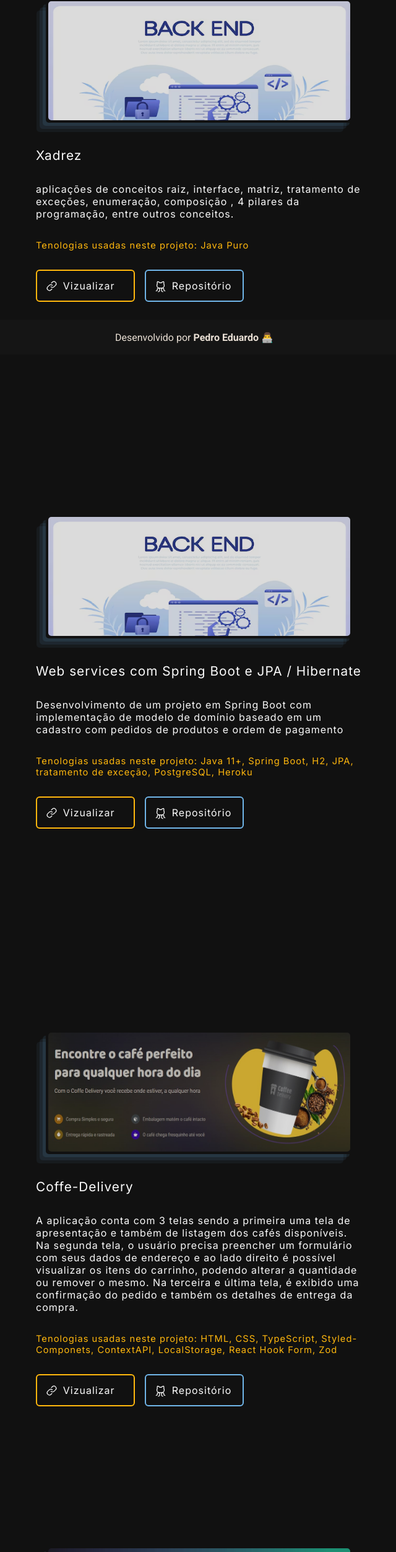
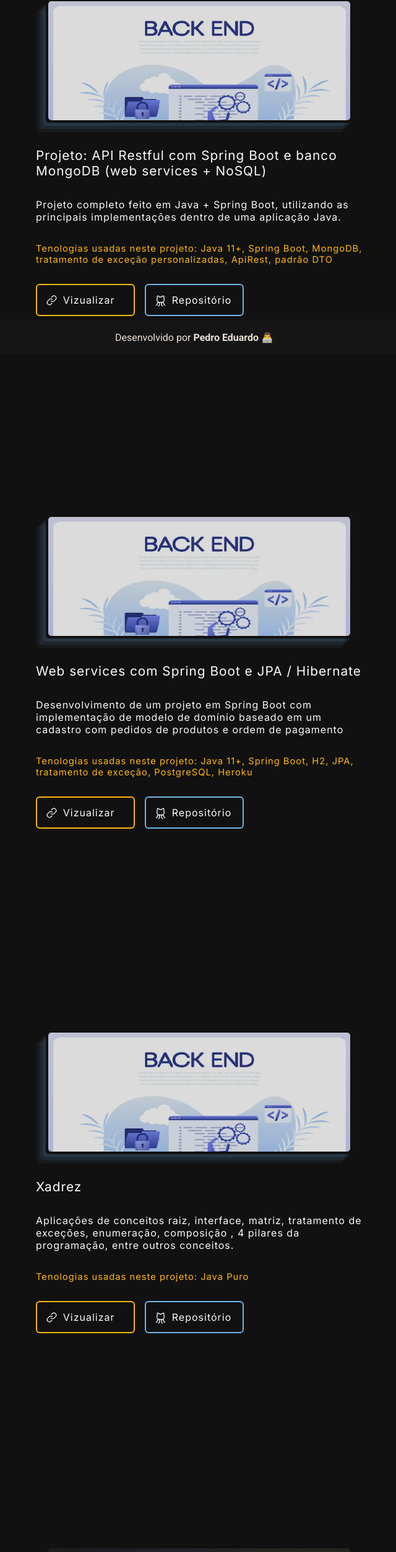
Before and after one commit to pedroeduardobibiano/Portfolio, a React (Vite) app: page /Projeto in a window 1280 px wide. Shown: the part 228-2732 px from the top of the page at 62% size, without its empty margins (326-966 px from the left). Built offline with nearby package versions, Linux system fonts and the light colour scheme.

Commit message:
update project Java

```diff
--- a/src/data/projects.ts
+++ b/src/data/projects.ts
@@ -2,13 +2,13 @@ export const projects = [
   {
     id: 1,
     img: "back-end-page.png",
-    titulo: "Xadrez",
+    titulo: "Projeto: API Restful com Spring Boot e banco MongoDB (web services + NoSQL)",
     descrição:
-      "aplicações de conceitos raiz, interface, matriz, tratamento de exceções, enumeração, composição , 4 pilares da programação, entre outros conceitos.",
+      "Projeto completo feito em Java + Spring Boot, utilizando as principais implementações dentro de uma aplicação Java.",
     tecnologia:
-      "Java Puro",
-    linkGit: "https://github.com/pedroeduardobibiano/chess_system_java",
-    linkProject: "https://github.com/pedroeduardobibiano/chess_system_java",
+      "Java 11+, Spring Boot, MongoDB, tratamento de exceção personalizadas, ApiRest, padrão DTO",
+    linkGit: "https://github.com/pedroeduardobibiano/workshop-spring-boot-mongodb",
+    linkProject: "https://github.com/pedroeduardobibiano/workshop-spring-boot-mongodb",
   },
 
   {
@@ -24,6 +24,18 @@ export const projects = [
 
   {
     id: 3,
+    img: "back-end-page.png",
+    titulo: "Xadrez",
+    descrição:
+      "Aplicações de conceitos raiz, interface, matriz, tratamento de exceções, enumeração, composição , 4 pilares da programação, entre outros conceitos.",
+    tecnologia:
+      "Java Puro",
+    linkGit: "https://github.com/pedroeduardobibiano/chess_system_java",
+    linkProject: "https://github.com/pedroeduardobibiano/chess_system_java",
+  },
+
+  {
+    id: 4,
     img: "CoffeDl.jpg",
     titulo: "Coffe-Delivery",
     descrição:
@@ -36,7 +48,7 @@ export const projects = [
 
 
   {
-    id: 4,
+    id: 5,
     img: "shop.jpg",
     titulo: "Ignite-Shop",
     descrição:
```
